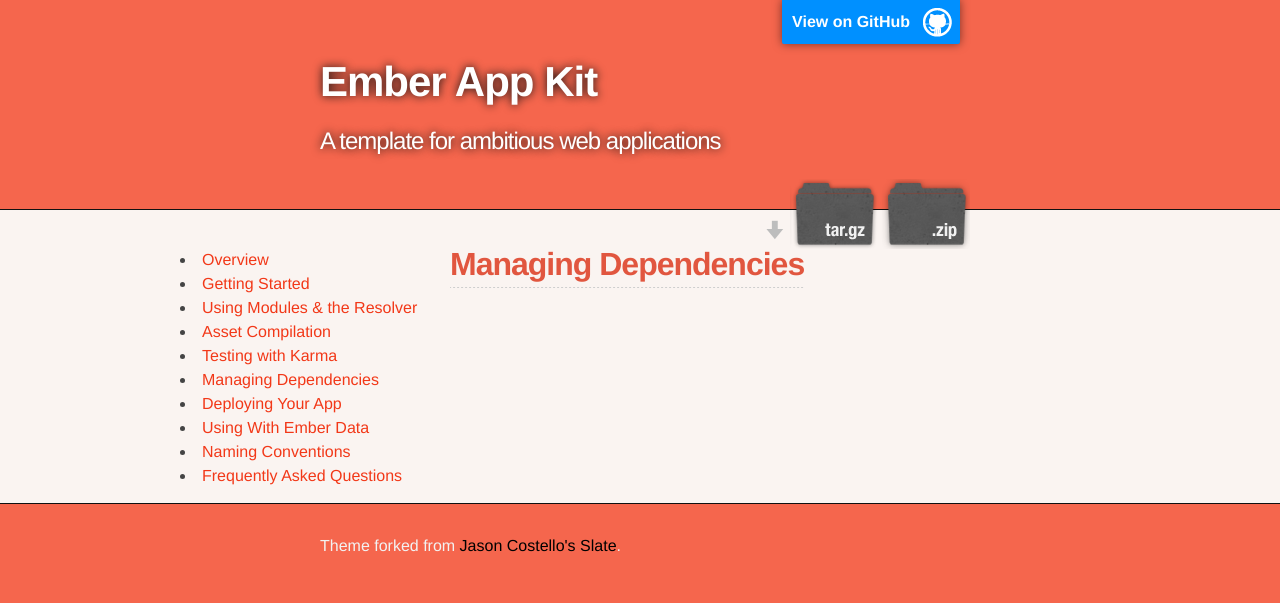
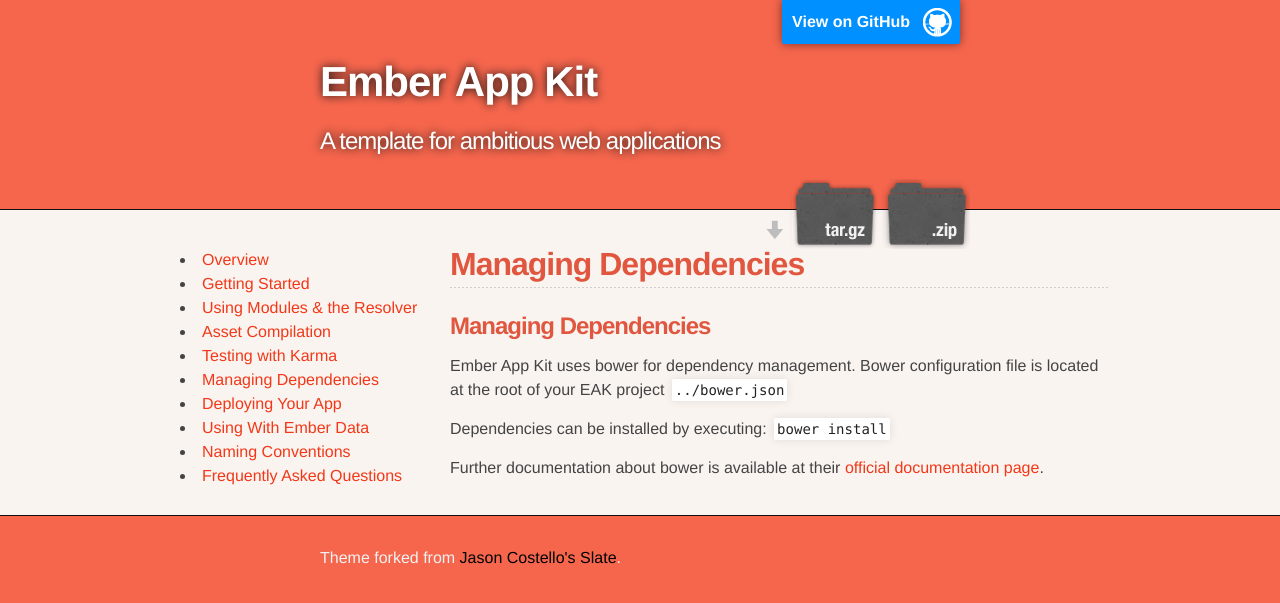
Before and after one commit to stefanpenner/ember-app-kit, a Jekyll site: the page built from guides/dependencies.md, in a window 1280 px wide. Shown: the top 603 px of the page. Built offline with Jekyll 4.4.1, drawn with Linux system fonts in a browser that asks for light colours.

Commit message:
Updated documentation for getting started, deployment and managing dependencies.

```diff
--- a/guides/dependencies.md
+++ b/guides/dependencies.md
@@ -3,3 +3,10 @@
 title: "Managing Dependencies"
 permalink: dependencies.html
 ---
+### Managing Dependencies
+Ember App Kit uses bower for dependency management. Bower configuration file is located at the root of your EAK project `../bower.json`
+
+Dependencies can be installed by executing:
+`bower install`
+
+Further documentation about bower is available at their [official documentation page](http://bower.io/).
```
Also changed, not shown: guides/deployment.md (+1 -1 lines), guides/getting-started.md (+5 -5 lines), guides/naming-conventions.md (+1 -1 lines).
